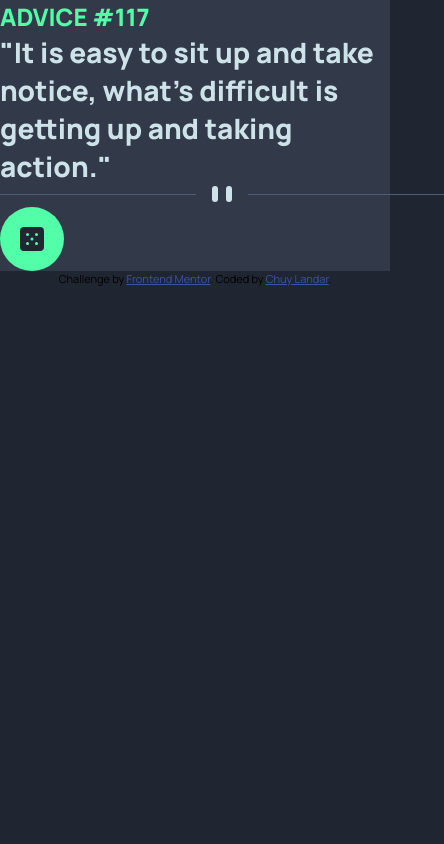
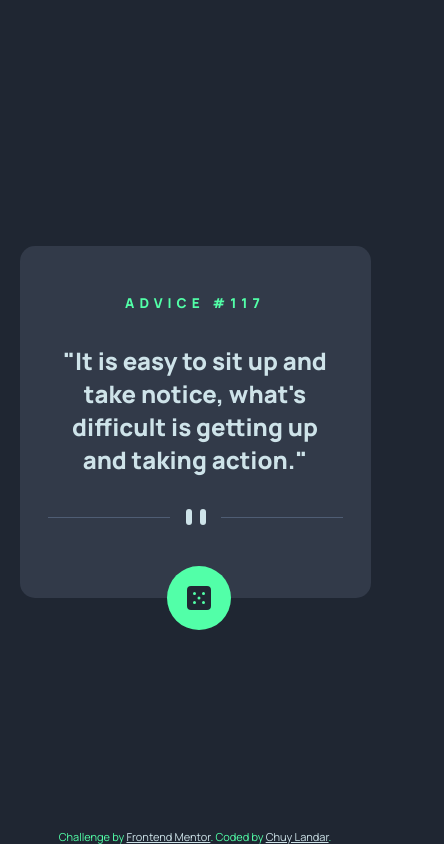
Before and after one commit to ChuyLandar/advice-generator-app, a plain HTML site: page index.html in a window 390 px wide. Shown: the whole page, 444 px wide, since content can reach past the window. Drawn offline with Linux system fonts and the light colour scheme.

Commit message:
style: add responsive behavior

```diff
--- a/index.html
+++ b/index.html
@@ -24,6 +24,9 @@
         </g>
       </svg>
     </div>
+    <div class="mobile-divider">
+      <svg width="295" height="16" xmlns="http://www.w3.org/2000/svg"><g fill="none" fill-rule="evenodd"><path fill="#4F5D74" d="M0 8h122v1H0zM173 8h122v1H173z"/><g transform="translate(138)" fill="#CEE3E9"><rect width="6" height="16" rx="3"/><rect x="14" width="6" height="16" rx="3"/></g></g></svg>
+    </div>
     <div class="dice-button">
       <svg width="24" height="24" xmlns="http://www.w3.org/2000/svg">
         <path
--- a/index.js
+++ b/index.js
@@ -18,10 +18,10 @@ async function getAdvice(){
 
 diceButton.addEventListener("click", () => {
     getAdvice().then(advice => {
-        adviceTitle.innerHTML = `ADVICE #${advice.id}`;
-        adviceText.innerHTML = advice.advice;
+        adviceTitle.innerText = `ADVICE #${advice.id}`;
+        adviceText.innerText = `"${advice.advice}"`;
     }).catch(error =>{
-        adviceTitle.innerHTML = `ADVICE #Error`;
-        adviceText.innerHTML = error.message;
+        adviceTitle.innerText = `ADVICE #Error`;
+        adviceText.innerText = error.message;
     });
 });
--- a/style.css
+++ b/style.css
@@ -16,23 +16,48 @@
     --dark-blue: hsl(218, 23%, 16%);
 }
 
-body{
+
+body {
     font-family: "Manrope";
     background-color: var(--dark-blue);
+    height: 100vh;
+    display: flex;
+    flex-flow: column nowrap;
+    justify-content: center;
+    align-items: center;
 }
 
-.card{
+.card {
     background-color: var(--dark-grayish-blue);
+    width: 606px;
+    padding: 3rem;
+    padding-bottom: 4.3rem;
+    border-radius: 15px;
+    position: relative;
 }
 
-.advice-title{
+.advice-title {
     color: var(--neon-green);
+    text-align: center;
+    letter-spacing: 5px;
+    font-size: 0.85rem;
 }
 
-.advice-text{
+.advice-text {
     color: var(--light-cyan);
     font-size: 1.75rem;
     font-weight: 800;
+    text-align: center;
+    margin: 2rem;
+}
+
+.divider{
+    text-align: center;
+}
+
+.mobile-divider{
+    display: none;
+    text-align: center;
 }
 
 .dice-button {
@@ -44,6 +69,20 @@ body{
     justify-content: center;
     align-items: center;
     border-radius: 50%;
+    position: absolute;
+    bottom: -32px;
+    left: 271px;
+}
+
+.dice-button:hover{
+    box-shadow: 0px 0px 34px 1px var(--neon-green);
+    cursor: pointer;
+}
+
+footer{
+    position: absolute;
+    bottom: 0;
+    color: var(--neon-green);
 }
 
 .attribution {
@@ -52,5 +91,45 @@ body{
 }
 
 .attribution a {
-    color: hsl(228, 45%, 44%);
+    color: var(--light-cyan);
 }
+
+@media (max-width: 607px){
+    .divider{
+        display: none;
+    }
+
+    .mobile-divider{
+        display: block;
+    }
+
+    .card {
+        background-color: var(--dark-grayish-blue);
+        width: 90%;
+        padding: 3rem 0 4.3rem;
+        border-radius: 15px;
+        position: relative;
+    }
+
+    .advice-text {
+        color: var(--light-cyan);
+        font-size: 1.5rem;
+        font-weight: 800;
+        text-align: center;
+        margin: 2rem;
+    }
+
+    .dice-button {
+        background-color: var(--neon-green);
+        width: 64px;
+        height: 64px;
+        display: flex;
+        flex-flow: row nowrap;
+        justify-content: center;
+        align-items: center;
+        border-radius: 50%;
+        position: absolute;
+        bottom: -32px;
+        left: 42%;
+    }
+}
```
